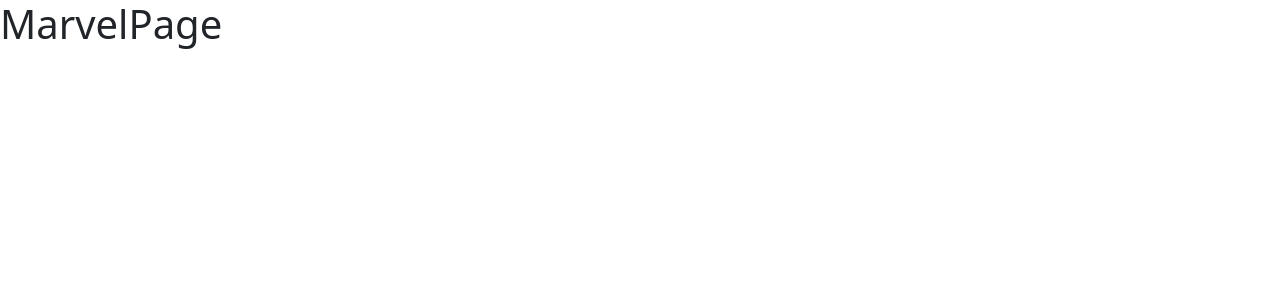
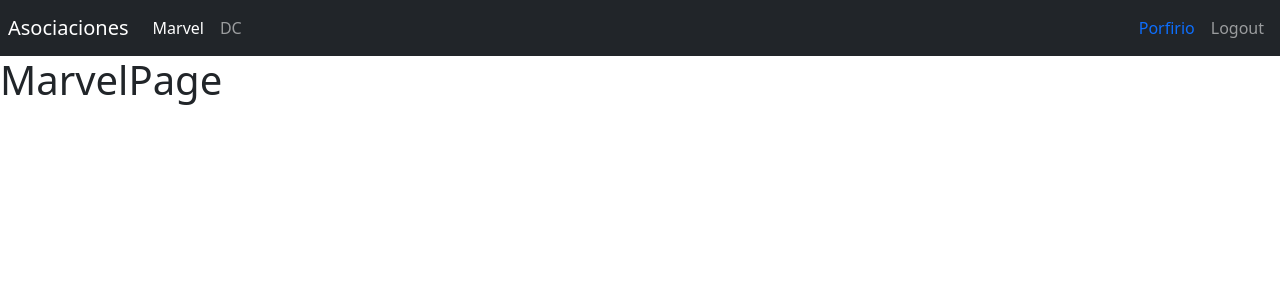
Before and after one commit to porfirioads/react-course, a React (Vite) app in the folder 06-heroes-spa/: page /marvel in a window 1280 px wide. Shown: the top 300 px of the page. Built offline with nearby package versions, Linux system fonts and the light colour scheme.

Commit message:
feat: add index.js files

```diff
--- /dev/null
+++ b/06-heroes-spa/src/auth/index.js
@@ -0,0 +1 @@
+export * from './pages';
--- /dev/null
+++ b/06-heroes-spa/src/auth/pages/index.js
@@ -0,0 +1 @@
+export * from './LoginPage';
--- /dev/null
+++ b/06-heroes-spa/src/heroes/index.js
@@ -0,0 +1 @@
+export * from './pages';
--- /dev/null
+++ b/06-heroes-spa/src/heroes/pages/index.js
@@ -0,0 +1,2 @@
+export * from './DcPage';
+export * from './MarvelPage';
--- a/06-heroes-spa/src/router/AppRouter.jsx
+++ b/06-heroes-spa/src/router/AppRouter.jsx
@@ -1,12 +1,12 @@
 import { Routes, Route, Navigate } from 'react-router-dom';
-import { MarvelPage } from '../heroes/pages/MarvelPage';
-import { DcPage } from '../heroes/pages/DcPage';
-import { LoginPage } from '../auth/pages/LoginPage';
+import { MarvelPage, DcPage } from '../heroes';
+import { LoginPage } from '../auth';
 import { Navbar } from '../ui';
 
 export const AppRouter = () => {
   return (
     <>
+      <Navbar />
       <Routes>
         <Route path="marvel" element={<MarvelPage />}></Route>
         <Route path="dc" element={<DcPage />}></Route>
--- /dev/null
+++ b/06-heroes-spa/src/router/index.js
@@ -0,0 +1 @@
+export * from './AppRouter'
--- a/06-heroes-spa/src/ui/components/Navbar.jsx
+++ b/06-heroes-spa/src/ui/components/Navbar.jsx
@@ -2,28 +2,42 @@
 
 export const Navbar = () => {
   return (
-    <nav className="navbar navbar-expand-sm navbar-dark bg-dark">
+    <nav className="navbar navbar-expand-sm navbar-dark bg-dark p-2">
       <Link className="navbar-brand" to="/">
         Asociaciones
       </Link>
 
       <div className="navbar-collapse">
         <div className="navbar-nav">
-          <NavLink className="nav-item nav-link" to="/marvel">
+          <NavLink
+            className={({ isActive }) =>
+              `nav-item nav-link ${isActive ? 'active' : ''}`
+            }
+            to="/marvel"
+          >
             Marvel
           </NavLink>
 
-          <NavLink className="nav-item nav-link" to="/dc">
+          <NavLink
+            className={({ isActive }) =>
+              `nav-item nav-link ${isActive ? 'active' : ''}`
+            }
+            to="/dc"
+          >
             DC
           </NavLink>
         </div>
       </div>
 
-      <div className="navbar-collapse collapse w-100 order-3 dual-collapse2">
+      <div className="navbar-collapse collapse w-100 order-3 dual-collapse2 d-flex justify-content-end">
         <ul className="navbar-nav ml-auto">
-          <NavLink className="nav-item nav-link" to="/login">
+          <span className='nav-item nav-link text-primary'>
+            Porfirio
+          </span>
+
+          <button className='nav-item nav-link btn'>
             Logout
-          </NavLink>
+          </button>
         </ul>
       </div>
     </nav>
```
